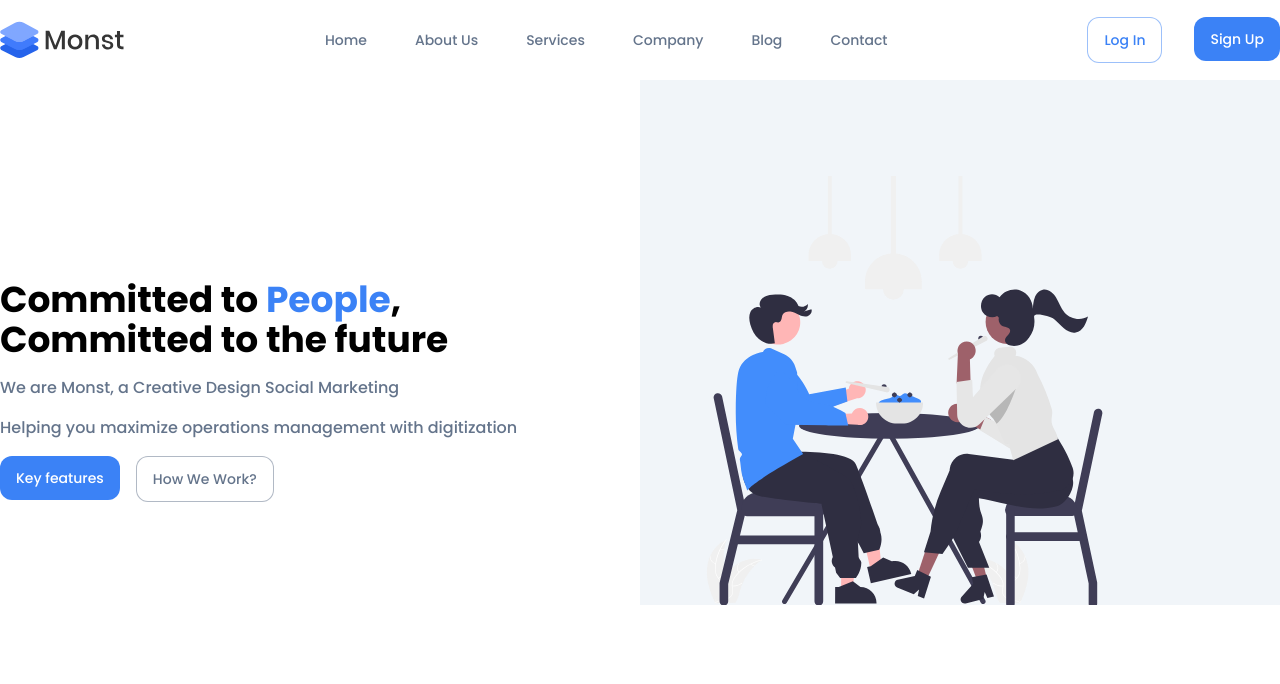
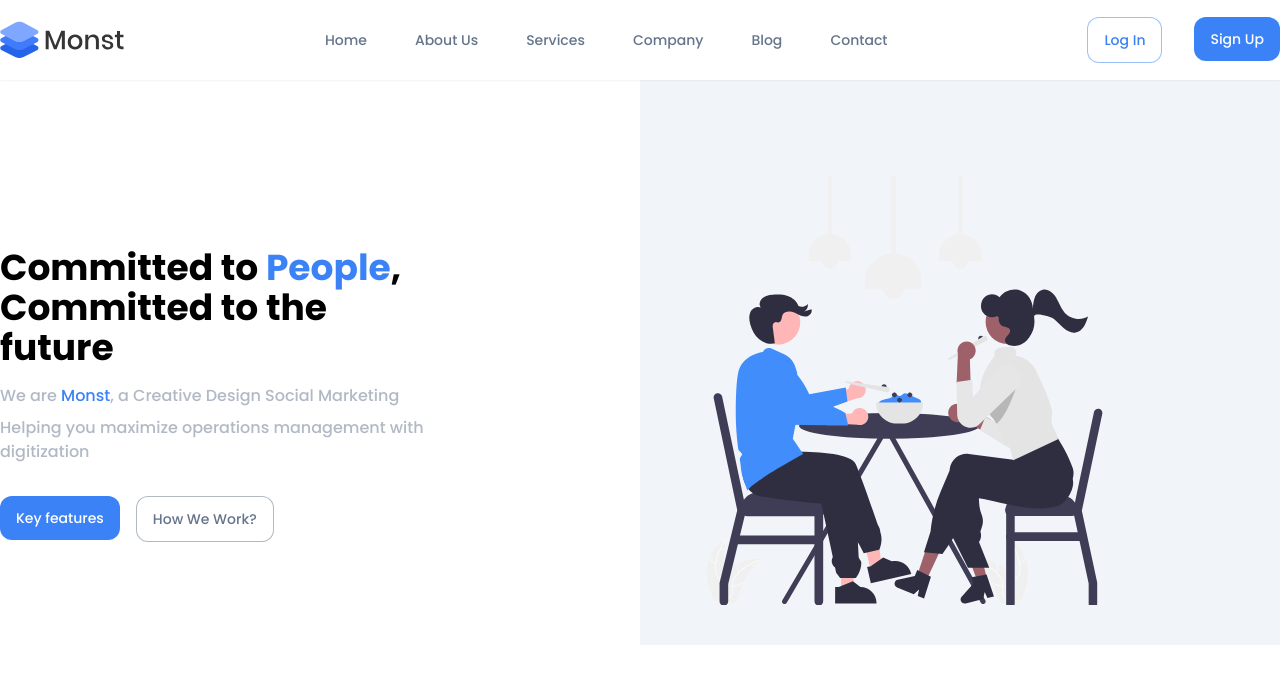
Before and after one commit to Sh4ke96/monst, a Next.js app: page / in a window 1280 px wide. Shown: the top 684 px of the page. Built offline with nearby package versions, Linux system fonts and the light colour scheme.

Commit message:
finish hero section

```diff
--- a/app/page.tsx
+++ b/app/page.tsx
@@ -9,14 +9,17 @@ export default function Home() {
       <div className="container">
         <div className="flex flex-wrap items-center -mx-3">
           <div className="w-full lg:w-1/2 px-3">
+            <div className="py-12">
+              <div className="max-w-lg lg:max-w-md mx-auto lg:mx-0 mb-8 text-center lg:text-left">
                 <h2 className="text-3xl lg:text-4xl mb-4 font-bold text-black">
                   Committed to <span className="text-blue">People</span>,<br />{" "}
                   Committed to the future
                 </h2>
-            <p className="mb-4">
-              We are Monst, a Creative Design Social Marketing
+                <p className="mb-2 text-gray/50">
+                  We are <span className="text-blue">Monst</span>, a Creative
+                  Design Social Marketing
                 </p>
-            <p className="mb-4">
+                <p className="mb-8 text-gray/50">
                   Helping you maximize operations management with digitization
                 </p>
                 <div className="flex gap-x-4">
@@ -38,7 +41,9 @@ export default function Home() {
                   </Button>
                 </div>
               </div>
-          <div className="w-full lg:w-1/2 px-3">
+            </div>
+          </div>
+          <div className="w-full lg:w-1/2 px-3 lg:bg-lightGray mb-12 lg:mb-0 pb-10">
             <Image
               src="/img/hero.svg"
               alt="people eating"
--- a/components/Navbar.tsx
+++ b/components/Navbar.tsx
@@ -5,7 +5,7 @@ import { Button } from "@/components/index";
 
 const Navbar = () => {
   return (
-    <header className="bg-white w-full">
+    <header className="bg-transparent relative z-10 shadow-sm">
       <nav className="container h-20 flex items-center">
         <div className="flex flex-wrap items-center justify-between py-4 gap-x-12 w-full">
           <Link href="/" className="flex items-center">
```
Lines whose indentation alone changed are shown as unchanged.
